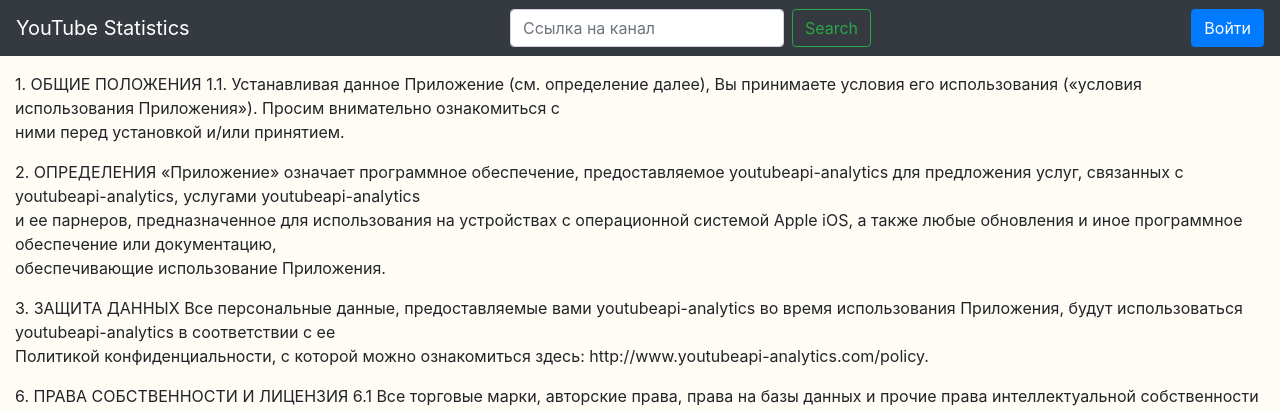
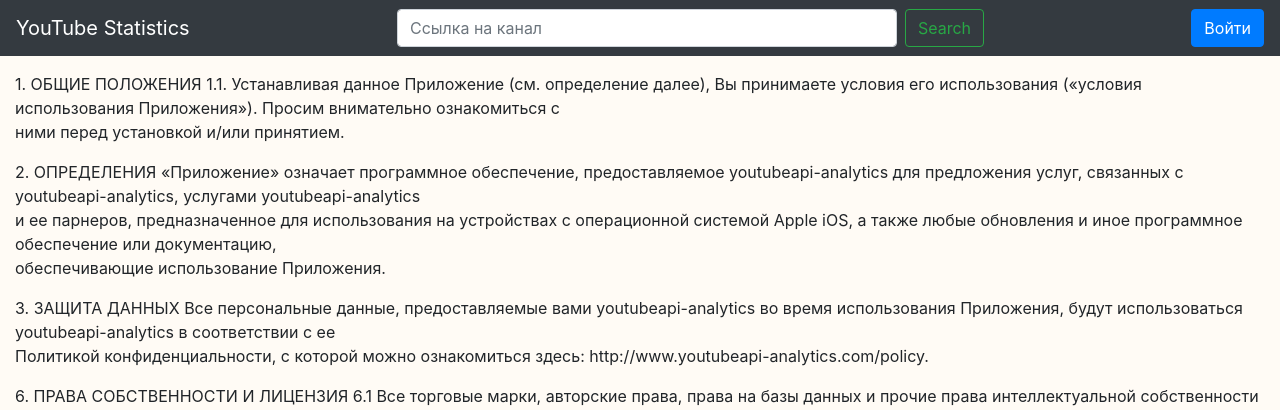
Before and after one commit to yehortpk/YouTubeStatistics, a Django app: page /terms in a window 1280 px wide. Shown: the top 410 px of the page. Run offline with Django 3.2, Linux system fonts and the light colour scheme; some libraries are stand-ins or nearby versions.

Commit message:
Additionals

```diff
--- a/AccountInfo/api_methods.py
+++ b/AccountInfo/api_methods.py
@@ -17,8 +17,8 @@
 api_version = "v3"
 client_secrets_file = "static/info.json"
 
-redirect_uri = 'http://localhost:8001/get_token/'
-#redirect_uri = 'https://youtube-analytics.herokuapp.com/get_token/'
+#redirect_uri = 'http://localhost:8001/get_token/'
+redirect_uri = 'https://youtube-analytics.herokuapp.com/get_token/'
 
 class ApiMethods:
     youtube = None
--- a/YouTubeApi/settings.py
+++ b/YouTubeApi/settings.py
@@ -23,8 +23,8 @@
 SECRET_KEY = 'dhw@uj*(ltm+x85y&87ev6kt=-yj#plv8$n%327)4do#%f91sr'
 
 # SECURITY WARNING: don't run with debug turned on in production!
-#DEBUG = False
-DEBUG = True
+DEBUG = False
+#DEBUG = True
 
 ALLOWED_HOSTS = ['*']
 
--- a/static/css/styles.css
+++ b/static/css/styles.css
@@ -58,3 +58,7 @@
 .card-title{
     max-height:30px;
 }
+
+.find-channel-field{
+    min-width:500px;
+}
--- a/static/templates/base.html
+++ b/static/templates/base.html
@@ -22,7 +22,7 @@
         <a href="{% url 'index_url' %}" class="navbar-brand">YouTube Statistics</a>
         <form class="form-inline" method="POST" action="{% url 'find_channel_url' %}">
             {% csrf_token %}
-          <input class="form-control mr-sm-2" type="search" placeholder="Ссылка на канал" aria-label="Search" name='url'>
+          <input class="form-control mr-sm-2 find-channel-field" type="search" placeholder="Ссылка на канал" aria-label="Search" name='url'>
           <button class="btn btn-outline-success my-2 my-sm-0" type="submit">Search</button>
         </form>
         <button class="btn btn-primary log-in-btn ml-3" onClick='location.href="{{authorization_url}}"' {% if is_authorized %} style='display:none;' {% endif %}>
```
Also changed, not shown: AccountInfo/views.py (+10 -10 lines).
